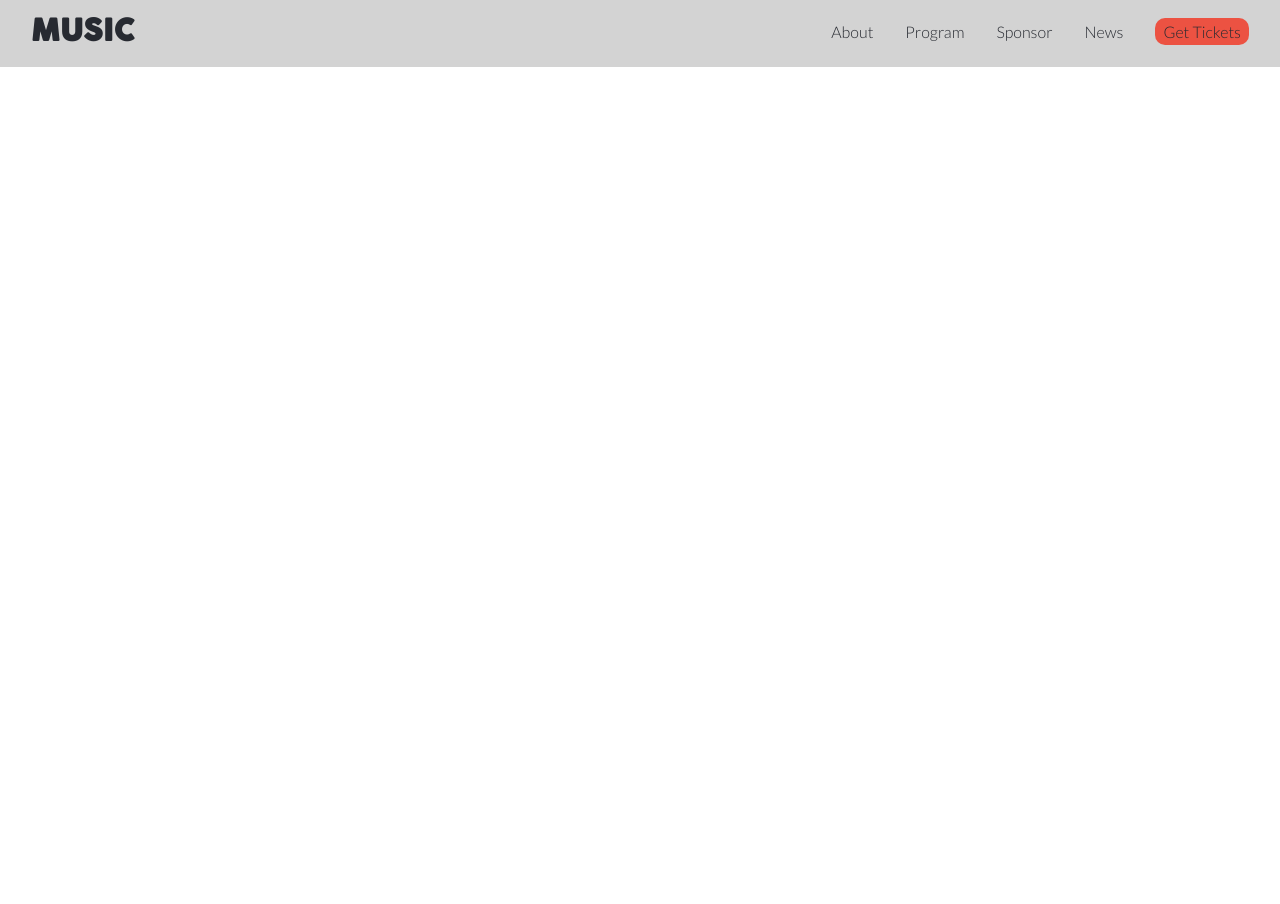
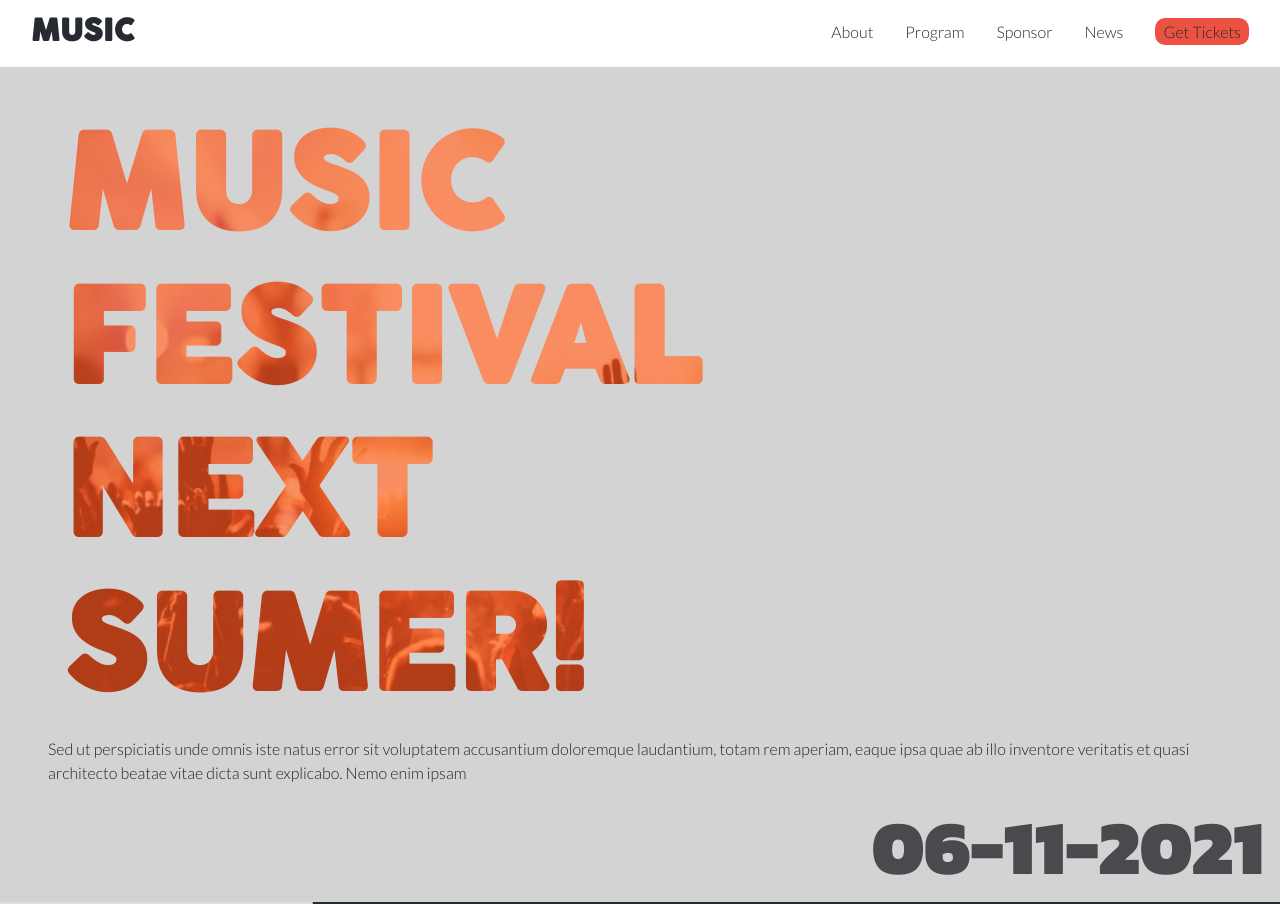
Before and after one commit to NataJenkins/ConferencePage, a plain HTML site: page src/pages/index.html in a window 1280 px wide. Shown: the part 43-947 px from the top of the page. Before the commit the page ends 800 px from the top, so only its background shows below. Drawn offline with nearby package versions, Linux system fonts and the light colour scheme.

Commit message:
main content done

```diff
--- a/src/pages/index.html
+++ b/src/pages/index.html
@@ -5,7 +5,8 @@
     <meta charset="UTF-8" />
     <meta name="viewport" content="width=device-width, initial-scale=1.0" />
     <link rel="stylesheet" href="/src/styles/index.css" />
-    <link href="https://fonts.googleapis.com/css2?family=Lato:wght@300&display=swap" rel="stylesheet">
+    <link href="https://fonts.googleapis.com/css2?family=Lato:wght@300&family=Kanit:wght@900&display=swap"
+        rel="stylesheet">
     <link rel="stylesheet" href="https://stackpath.bootstrapcdn.com/bootstrap/4.5.2/css/bootstrap.min.css"
         integrity="sha384-JcKb8q3iqJ61gNV9KGb8thSsNjpSL0n8PARn9HuZOnIxN0hoP+VmmDGMN5t9UJ0Z" crossorigin="anonymous" />
     <script src="https://kit.fontawesome.com/d6bf1861cd.js" crossorigin="anonymous"></script>
@@ -14,6 +15,7 @@
 
 
 <body>
+    <header>
         <!-- LG NAV -->
         <nav class="d-none d-lg-block">
             <div class="gray-navbar bc-gray col mb-0">
@@ -47,10 +49,36 @@
                     <li><a class="nav-link gray lato" href="./tickets.html"><span class="px-2 py-1 bc-orange">Get
                                 Tickets</span></a></li>
                     <li><a class="nav-link gray lato" href="#"><i class="fas fa-bars"></i></a></li>
-
                 </ul>
             </div>
         </nav>
+    </header>
+    <main>
+        <div class="bc-light overflow-hidden">
+            <h1 class="col-10 col-md-8 main-text cocogoose-bold font-weight-bold ml-md-5 mt-md-5">MUSIC FESTIVAL NEXT
+                SUMER!
+            </h1>
+
+            <p class="lato mx-5">Sed ut perspiciatis unde omnis iste natus error sit voluptatem accusantium doloremque
+                laudantium, totam rem aperiam,
+                eaque ipsa quae ab illo inventore veritatis et quasi architecto beatae vitae dicta sunt explicabo. Nemo
+                enim ipsam</p>
+
+            <h3 class="date light-gray kanit ml-5 d-flex justify-content-end mr-3">06-11-2021</h1>
+
+                <!-- <div class="container mb-5 ">
+                <img src="../assets/text-background.jpg" alt="">
+                <div></div>
+            </div> -->
+        </div>
+    </main>
+
+    <!-- AMENITIES -->
+    <div class="amenities bc-gray">
+        <div class="row w-60">
+            <div class="card col col-md-3"></div>
+        </div>
+    </div>
 
 </body>
 
--- a/src/styles/index.css
+++ b/src/styles/index.css
@@ -5,7 +5,12 @@
 
 @font-face {
   font-family: Cocogoose-bold;
-  src: url(./fonts/Cocogoose-Pro.ttf);
+  src: url(./fonts/Cocogoose-pro.ttf);
+}
+
+.kanit {
+  font-family: 'Kanit',
+    sans-serif;
 }
 
 .lato {
@@ -37,6 +42,11 @@
   color: #272a31;
 }
 
+.light-gray {
+  color: #494a4d;
+}
+
+
 .light {
   color: #d3d3d3;
 }
@@ -54,7 +64,6 @@ ul {
 }
 
 .light-navbar {
-  background-color: #d3d3d3;
   height: 70px;
 }
 
@@ -66,4 +75,31 @@ ul {
   border-radius: 10px;
 }
 
-/*# sourceMappingURL=index.css.map */
+/* MAIN */
+.main-text {
+  font-size: 10vw;
+  background-image: url(../assets/text-background.jpg);
+
+  background-size: cover;
+  background-clip: text;
+  -webkit-background-clip: text;
+  color: transparent;
+}
+
+.date {
+  font-size: 6vw;
+}
+
+/* .container img {
+  position: absolute;
+  background-color: rgba(255, 68, 0, 0.753);
+  z-index: 1;
+}
+
+.container div {
+  position: absolute;
+  height: 100%;
+  width: 100%;
+  background-color: rgba(255, 68, 0, 0.575);
+  z-index: 1;
+} */
```
Also changed, not shown: src/assets/text-background.jpg (added), src/styles/fonts/Cocogoose-pro.otf (added). Lines whose indentation alone changed are shown as unchanged.
